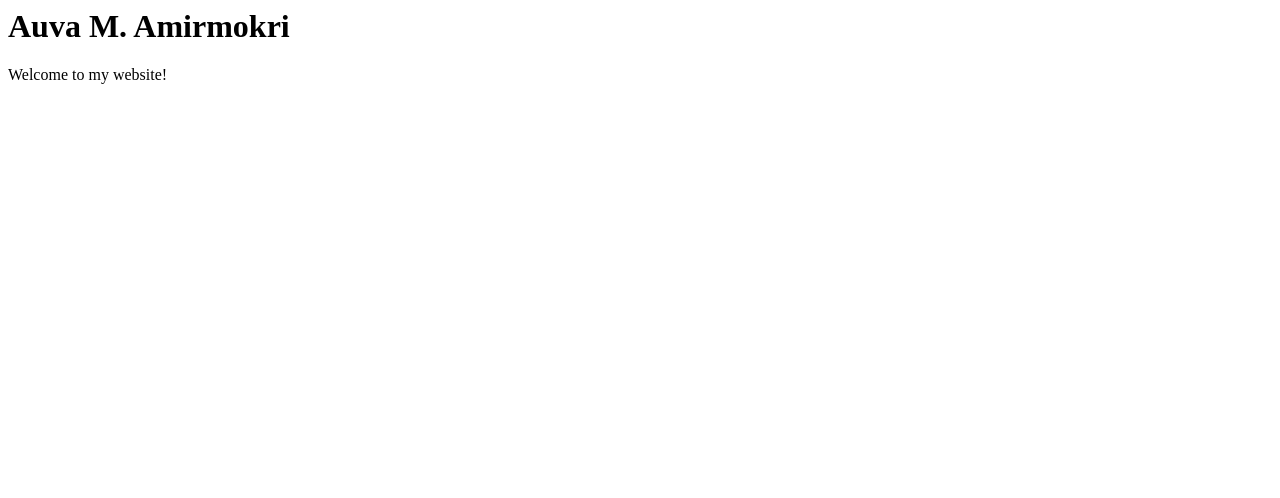
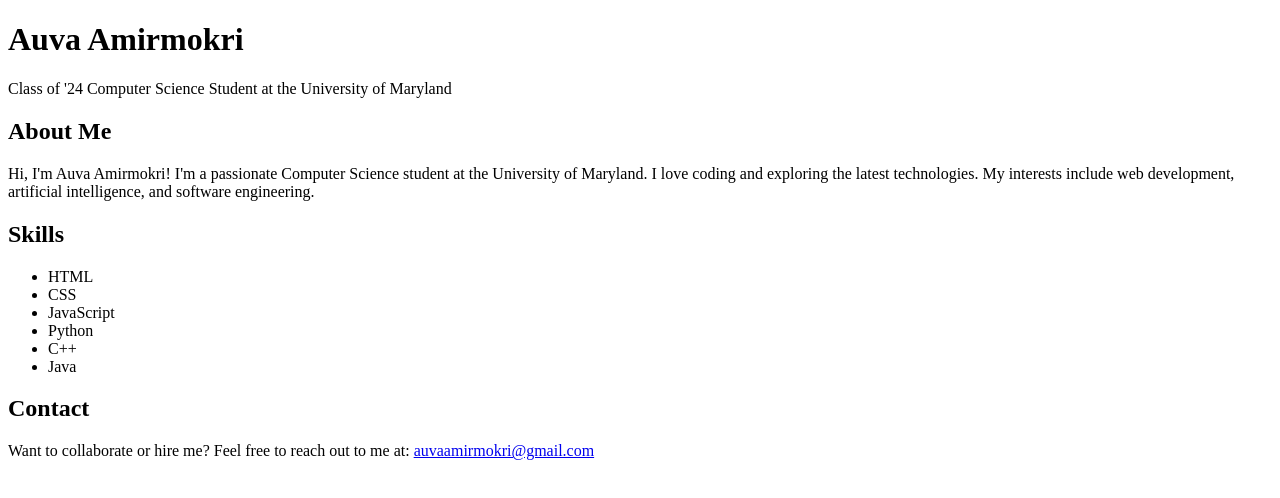
Before and after one commit to auva127/auva127.github.io, a plain HTML site: page index.html in a window 1280 px wide. Drawn offline with Linux system fonts and the light colour scheme.

Commit message:
Stylistic changes and updated HTML

```diff
--- a/index.html
+++ b/index.html
@@ -1,2 +1,46 @@
-<h1>Auva M. Amirmokri</h1>
-<body>Welcome to my website!</body>
+<!DOCTYPE html>
+<html lang="en">
+
+<head>
+  <meta charset="UTF-8">
+  <meta name="viewport" content="width=device-width, initial-scale=1.0">
+  <title>About Me - Auva Amirmokri</title>
+  <link rel="stylesheet" href="styles.css">
+</head>
+
+<body>
+  <header>
+    <h1>Auva Amirmokri</h1>
+    <p>Class of '24 Computer Science Student at the University of Maryland</p>
+  </header>
+  <main>
+    <section id="about">
+      <h2>About Me</h2>
+      <p>
+        Hi, I'm Auva Amirmokri! I'm a passionate Computer Science student at the University of Maryland. I love coding and
+        exploring the latest technologies. My interests include web development, artificial intelligence, and software
+        engineering.
+      </p>
+    </section>
+    <section id="skills">
+      <h2>Skills</h2>
+      <ul>
+        <li>HTML</li>
+        <li>CSS</li>
+        <li>JavaScript</li>
+        <li>Python</li>
+        <li>C++</li>
+        <li>Java</li>
+      </ul>
+    </section>
+    <section id="contact">
+      <h2>Contact</h2>
+      <p>
+        Want to collaborate or hire me? Feel free to reach out to me at:
+        <a href="mailto:auvaamirmokri@gmail.com">auvaamirmokri@gmail.com</a>
+      </p>
+    </section>
+  </main>
+</body>
+
+</html>
--- /dev/null
+++ b/style.css
@@ -0,0 +1,56 @@
+body {
+    background-color: #f5f5f5; /* off-white */
+    color: #333; /* dark gray */
+    font-family: "Helvetica", Arial, sans-serif;
+    line-height: 1.6;
+    margin: 0;
+    padding: 0;
+  }
+
+  header {
+    text-align: center;
+    background-color: #3b8346; /* dark green */
+    color: #fff; /* white */
+    padding: 2rem 0;
+  }
+
+  header h1 {
+    font-size: 2.5rem;
+    margin-bottom: 0.5rem;
+  }
+
+  header p {
+    font-size: 1.2rem;
+  }
+
+  main {
+    max-width: 800px;
+    margin: 0 auto;
+    padding: 2rem;
+  }
+
+  section {
+    margin-bottom: 2rem;
+  }
+
+  section h2 {
+    color: #3b8346; /* dark green */
+  }
+
+  ul {
+    list-style: none;
+    padding-left: 0;
+  }
+
+  li {
+    margin-bottom: 0.5rem;
+  }
+
+  a {
+    color: #3498db; /* light blue */
+    text-decoration: none;
+  }
+
+  a:hover {
+    text-decoration: underline;
+  }
```
